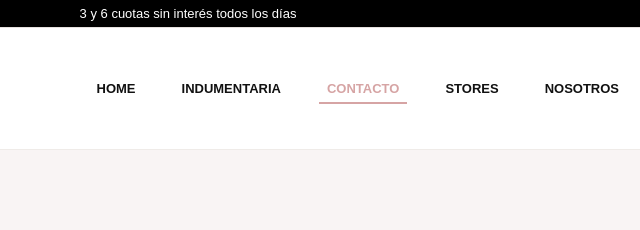
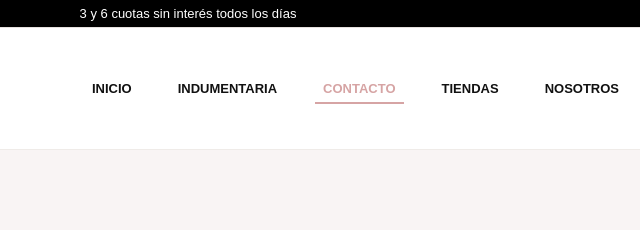
Before and after one commit to martinasalvia/Local-Comercial-Mejoras, a plain HTML site: page contacto.html in a window 1280 px wide. Shown: the top 230 px of the page, 452-1092 px from the left. Drawn offline with Linux system fonts and the light colour scheme.

Commit message:
Update contacto.html

```diff
--- a/contacto.html
+++ b/contacto.html
@@ -24,10 +24,10 @@
       <button class="menu-btn">☰</button>
       <nav class="main-nav">
         <ul>
-          <li><a href="index.html">HOME</a></li>
+          <li><a href="index.html">INICIO</a></li>
           <li><a href="indumentaria.html">INDUMENTARIA</a></li>
           <li><a href="contacto.html" class="active">CONTACTO</a></li>
-          <li><a href="stores.html">STORES</a></li>
+          <li><a href="stores.html">TIENDAS</a></li>
           <li><a href="nosotros.html">NOSOTROS</a></li>
           <li><a href="promos2.html">PROMOCIONES</a></li>
         </ul>
```
